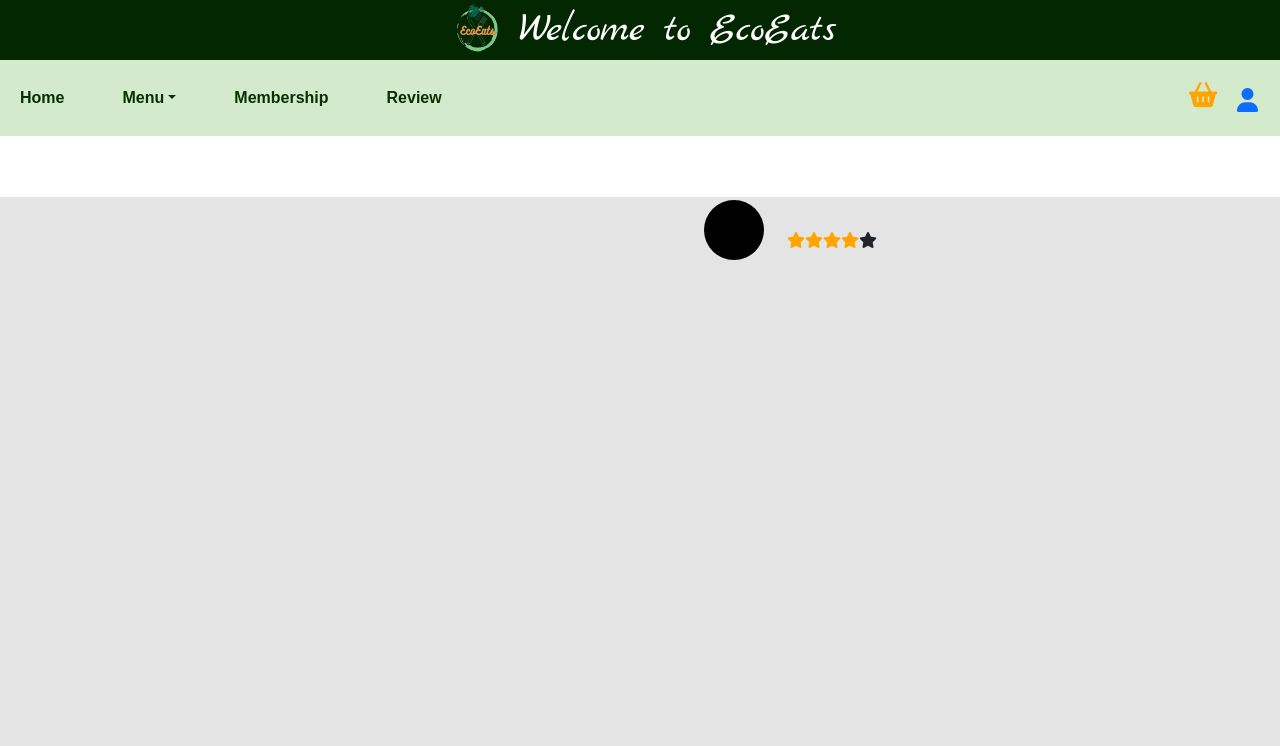
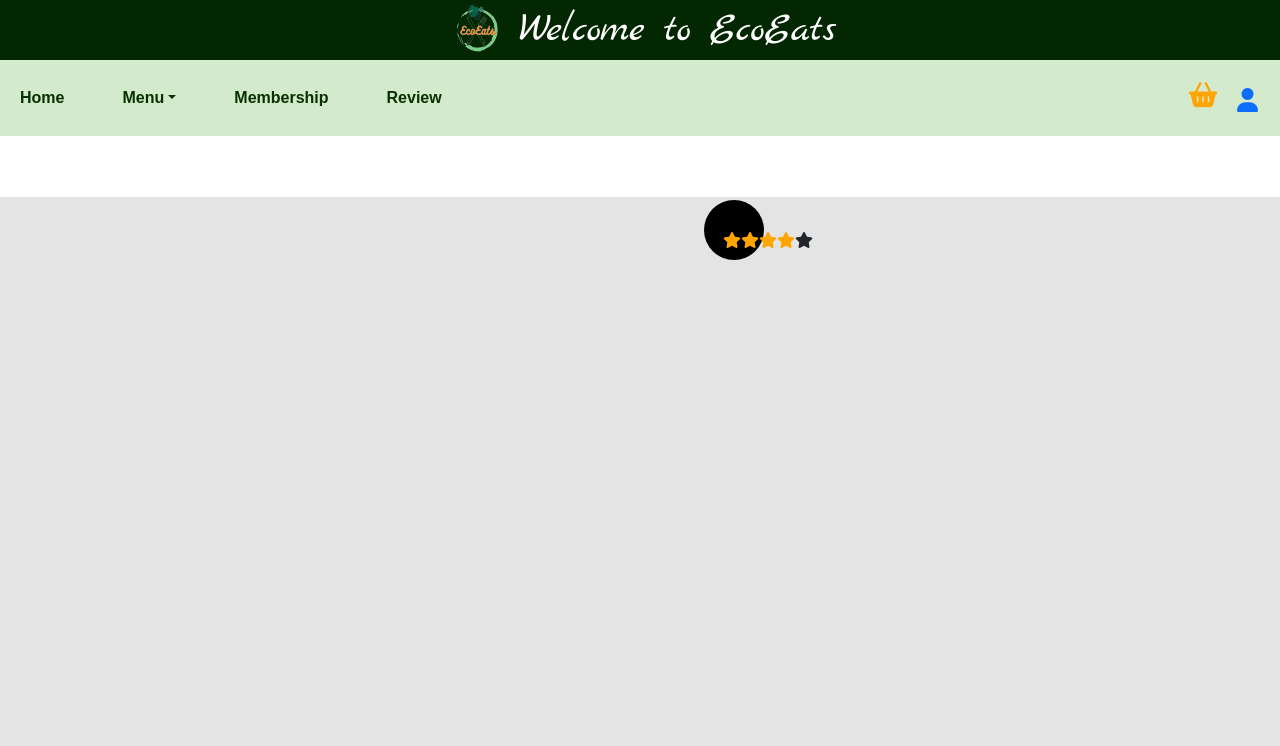
Before and after one commit to Jyosh05/EcoEats, a Flask app: page /reviews in a window 1280 px wide. Shown: the top 746 px of the page. Run offline with Flask 3, Linux system fonts and the light colour scheme; some libraries are stand-ins or nearby versions; some web fonts are replaced.

Commit message:
left: 60%;

```diff
--- a/Static/css/reviews.css
+++ b/Static/css/reviews.css
@@ -35,7 +35,7 @@ top: 25%;
 .star-rating{
     position: absolute;
     top: 30%;
-    left: 65%;
+    left: 60%;
     transform: translate(-50%, -50%);
     display: flex;
 }
```
